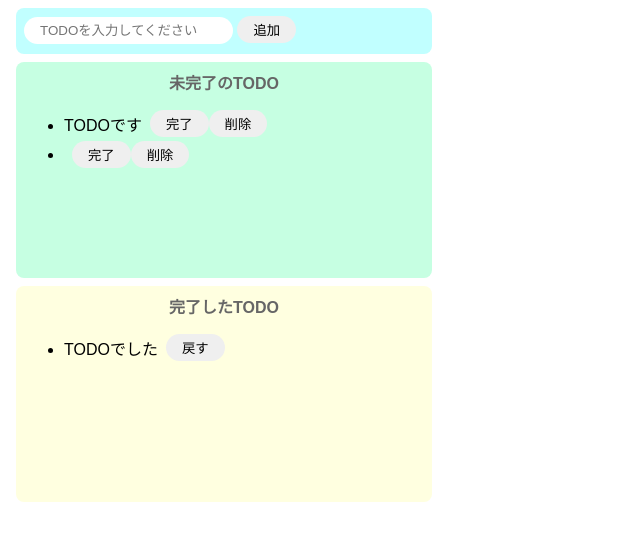
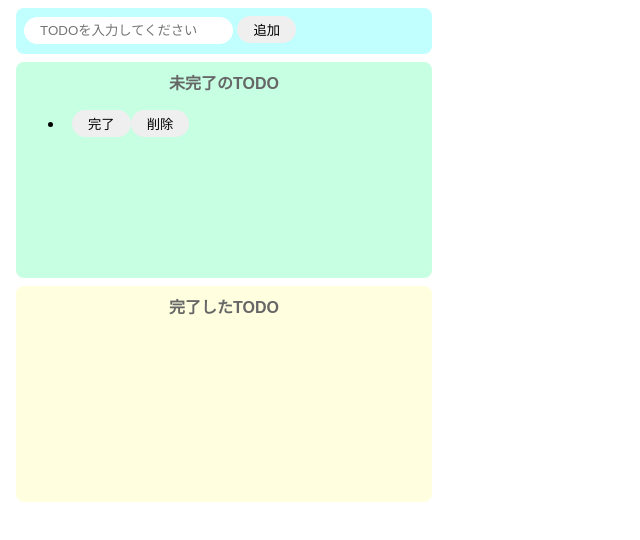
Before and after one commit to masatomo-sugawara/todo-js, a website built with Parcel: page index.html in a window 1280 px wide. Both pictures are taken after a click on the button "追加". Shown: the whole page, without its empty margins (0-640 px from the left). Built offline with nearby package versions, Linux system fonts and the light colour scheme.

Commit message:
ToDoアプリ完成

```diff
--- a/index.html
+++ b/index.html
@@ -12,22 +12,11 @@
     </div>
     <div class="incomplete-area">
       <p class="title">未完了のTODO</p>
-      <ul id="incomplete-list">
-        <div class="list-row">
-          <li>TODOです</li>
-          <button>完了</button>
-          <button>削除</button>
-        </div>
-      </ul>
+      <ul id="incomplete-list"></ul>
     </div>
     <div class="complete-area">
       <p class="title">完了したTODO</p>
-      <ul id="complete-list">
-        <div class="list-row">
-          <li>TODOでした</li>
-          <button>戻す</button>
-        </div>
-      </ul>
+      <ul id="complete-list"></ul>
     </div>
     <script src="src/index.js"></script>
   </body>
--- a/src/index.js
+++ b/src/index.js
@@ -6,13 +6,23 @@ const onClickAdd = () => {
   const inputText = document.getElementById("add-text").value;
   document.getElementById("add-text").value = "";
 
+  createIncompleteList(inputText);
+};
+
+// 未完了リストから指定の要素を削除する
+const deleteFromIncompleteList = (target) => {
+  document.getElementById("incomplete-list").removeChild(target);
+};
+
+// 未完了リストに追加する関数
+const createIncompleteList = (text) => {
   // div生成
   const div = document.createElement("div");
   div.className = "list-row";
 
   // liタグ生成
   const li = document.createElement("li");
-  li.innerText = inputText;
+  li.innerText = text;
 
   // button(完了)タグ生成
   const completeButton = document.createElement("button");
@@ -24,11 +34,19 @@ const onClickAdd = () => {
     addTarget.textContent = null;
     const li = document.createElement("li");
     li.innerText = text;
+
+    // 戻すボタン
     const backButton = document.createElement("button");
     backButton.innerText = "戻す";
+    backButton.addEventListener("click", () => {
+      const deleteTarget = backButton.parentNode;
+      document.getElementById("complete-list").removeChild(deleteTarget);
+      const text = backButton.parentNode.firstElementChild.innerText;
+      createIncompleteList(text);
+    });
+
     addTarget.appendChild(li);
     addTarget.appendChild(backButton);
-    console.log(addTarget);
     document.getElementById("complete-list").appendChild(addTarget);
   });
 
@@ -53,8 +71,3 @@ const onClickAdd = () => {
 document.getElementById("add-button").addEventListener("click", () => {
   onClickAdd();
 });
-
-// 未完了リストから指定の要素を削除する
-const deleteFromIncompleteList = (target) => {
-  document.getElementById("incomplete-list").removeChild(target);
-};
```
